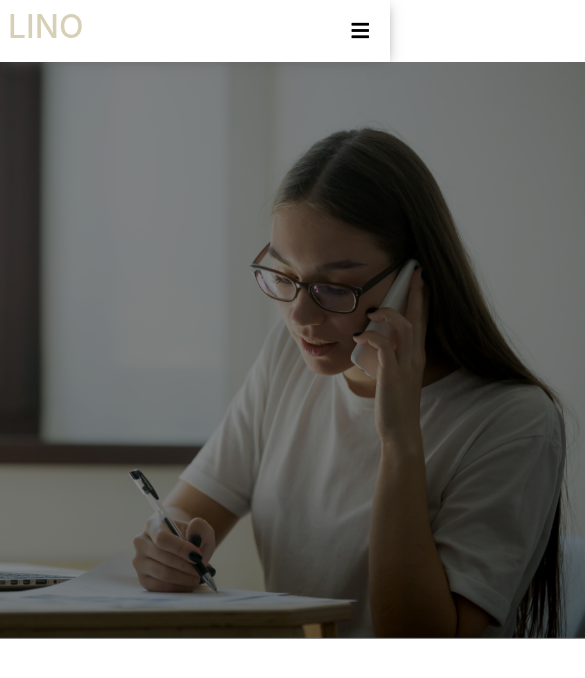
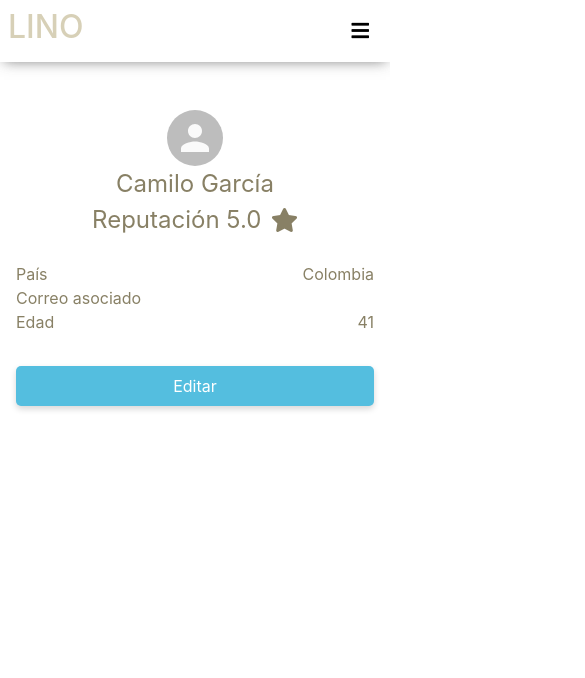
Before and after one commit to Sagalo04/lino-app, a React (Create React App) app: page /User in a window 390 px wide. Shown: the top 678 px of the page, 585 px wide, since content can reach past the window. Built offline with nearby package versions, Linux system fonts and the light colour scheme; what google-maps-react would draw is missing.

Commit message:
estilos para responsive

```diff
--- a/src/Components/Acount/Acount.css
+++ b/src/Components/Acount/Acount.css
@@ -1,11 +1,16 @@
 .o-Acount{
     display: flex;
     color: #888065;
+    justify-content: space-between;
+
 }
 
 .o-contentAcount{
     display: flex;
     flex-direction: column;
+    justify-content: center;
+    align-content: center;
+    margin-right: 12rem;
 
 }
 
@@ -13,6 +18,10 @@
 .o-contentTopAcount{
     display: flex;
     align-items: center;
+    margin-bottom: 1.5rem;
+}
+.o-img-acount{
+    width: 42.87rem;
 }
 
 .o-topAcount{
@@ -32,3 +41,61 @@
     display: flex;
     justify-content: space-between;
 }
+
+/* Mediaquerys para tablet */
+@media only screen and (max-width: 768px){
+    .o-Acount{
+        display: flex;
+        flex-direction: column;
+
+    }
+    .o-contentAcount{
+        margin-right:0;
+        margin-top: 2rem;
+        padding: 1rem;
+
+    }
+
+    .o-img-acount{
+        width: 0rem;
+    }
+
+    .makeStyles-large-3{
+        margin: 0 !important;
+    }
+
+    .o-contentTopAcount{
+
+        flex-direction: column;
+    }
+
+}
+
+/* Mediaquerys para mobil */
+@media only screen and (max-width: 700px){
+    .o-Acount{
+        display: flex;
+        flex-direction: column;
+
+    }
+    .o-contentAcount{
+        margin-right:0;
+        margin-top: 2rem;
+        padding: 1rem;
+
+    }
+
+    .o-img-acount{
+        width: 0rem;
+    }
+
+    .makeStyles-large-3{
+        margin: 0 !important;
+    }
+
+    .o-contentTopAcount{
+
+        flex-direction: column;
+    }
+
+}
--- a/src/Components/Acount/Acount.js
+++ b/src/Components/Acount/Acount.js
@@ -29,7 +29,7 @@ function Acount(props) {
     return (
 
         <div className="o-Acount">
-            <img src={imagens} width="600rem" alt="" />
+            <img src={imagens} className="o-img-acount" alt="" />
             <div className="o-contentAcount">
                 <div className="o-contentTopAcount">
                     <Avatar alt="name" src="" className={classes.large}></Avatar>
--- a/src/Components/Help/Help.css
+++ b/src/Components/Help/Help.css
@@ -56,6 +56,51 @@
     font-weight: 500;
     margin-top: 0.8rem;
 }
+
+/* Mediaquerys para mobil */
+@media only screen and (max-width: 768px){
+    .o-help{
+        display: flex;
+        flex-direction: column;
+        width: 100vw;
+    }
+
+    .o-content-help{
+        max-width: 100%;
+        min-width: 100%;
+        display: flex;
+        justify-content: center;
+        align-items: center;
+        padding-right: 2rem;
+
+    }
+    .makeStyles-root-5{
+        width: 25rem !important;
+    }
+
+    .o-helpTitle{
+        font-size: 1.5rem;
+    }
+
+    .o-helpinput{
+    display: flex;
+    flex-direction: column;
+    max-width: 100%;
+    }
+
+
+    .o-helpDefine{
+        margin: 0;
+        width: 100%;
+    }
+
+    .o-help-option{
+        padding: 1rem;
+        font-size: 1rem;
+    }
+
+}
+
 /* Mediaquerys para mobil */
 @media only screen and (max-width: 700px){
 
```
